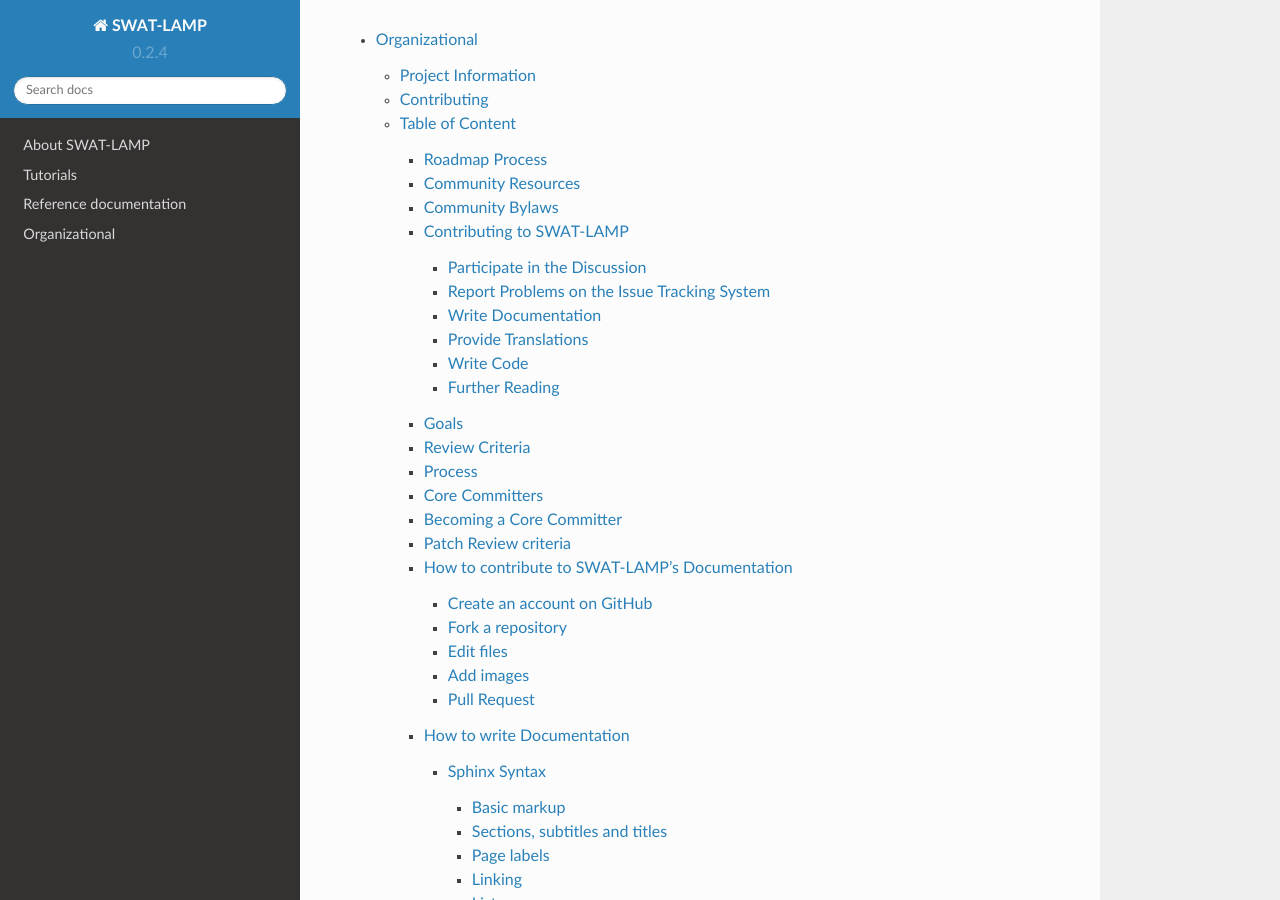
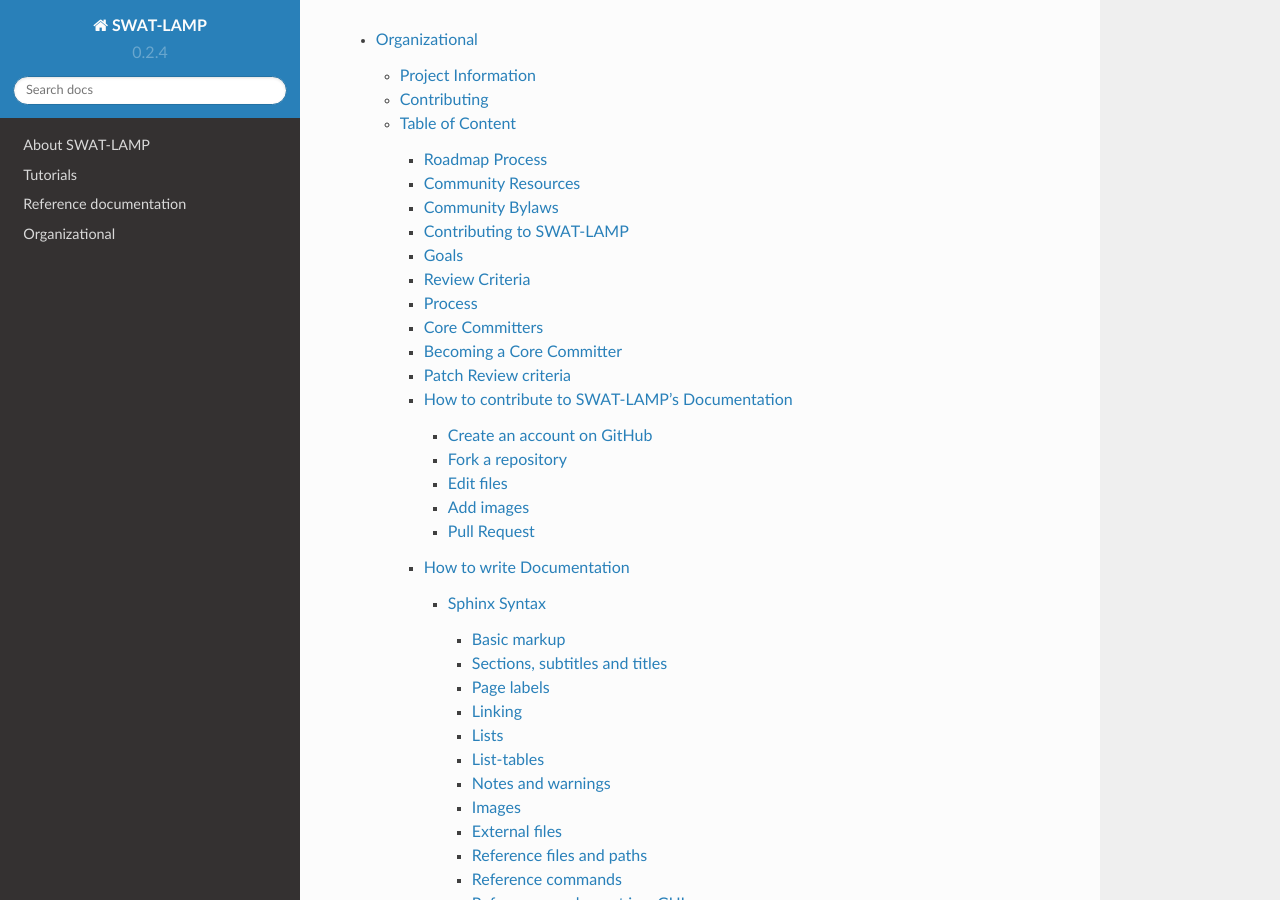
Before and after one commit to mehmadi/SWAT-LAMP-Doc, a Sphinx documentation site: the page built from docs/index.txt, in a window 1280 px wide and 900 px high, scrolled down 1257 px. Built offline with Sphinx 7.4.7 and the Read the Docs theme 2.0.0, drawn with Linux system fonts in a browser that asks for light colours; pages that are not in the unit, such as notebooks, are missing from menus; some of the changed lines change nothing that is shown.

Commit message:
Update index.txt

```diff
--- a/docs/organizational/contribute/index.txt
+++ b/docs/organizational/contribute/index.txt
@@ -3,72 +3,3 @@
 =======================
 Contributing to SWAT-LAMP
 =======================
-
-.. warning:: This section is freely adapted from the official `GitHub guides <https://guides.github.com>`_.
-
-If you are interested in helping us to make SWAT-LAMP, there are many ways to do so.
-
-Participate in the Discussion
------------------------------
-
-SWAT-LAMP has a mailing list (https://groups.google.com/d/forum/SWAT-LAMP-users) where users can ask and answer questions about the software.
-There are also IRC chats on Gitter where users (https://gitter.im/SWAT-LAMP/general) and developers (https://gitter.im/SWAT-LAMP) can discuss SWAT-LAMP in real time.
-Sometimes users also post interesting tips for managing sites running SWAT-LAMP.
-If you want to help out with SWAT-LAMP, one easy way is to sign up for the mailing list and help answer questions.
-
-Report Problems on the Issue Tracking System
---------------------------------------------
-
-Informative bug reports are a key part of the bug fixing process, so if you do run into a problem with SWAT-LAMP, please don't hesitate to report it on our bug tracker, available online at http://github.com/SWAT-LAMP/SWAT-LAMP/issues.
-Useful information for bug reports includes:
-
-  * What were you doing when the bug occurred?
-    Does the problem occur every time you do that, or only occasionally?
-  * What were you expecting to happen?
-    What happened instead?
-  * What version of the software are you using?
-    Please also note any changes from the default configuration.
-  * If there is a data file involved in the bug (such as a Shapefile that doesn't render properly), please consider including it in the bug report.
-    Be aware that not all data files are freely distributable.
-
-To help SWAT-LAMP to better address the issue you can tag the ticket with one or more lables
-that you can find on the side column.
-
-Write Documentation
--------------------
-
-SWAT-LAMP's documentation can always use improvement - there are always more questions to be answered.
-For managing contributions to the manual, SWAT-LAMP uses a process similar to that used for managing the code itself.
-The documentation is generated from source files in the `docs/` directory within the SWAT-LAMP source repository.
-See http://sphinx.pocoo.org/ for more information on the documentation system SWAT-LAMP uses.
-
-If you want to learn more about contributing to the documentation, please go ahead to the "`How to contribute to SWAT-LAMP's Documentation <http://docs.SWAT-LAMP.org/en/latest/organizational/contribute/contribute_to_documentation.html#contrib-docu>`_".
-SWAT-LAMP also have some guidelines to help with writing once you are set up "`How to write Documentation <http://docs.SWAT-LAMP.org/en/latest/organizational/contribute/documentation_guidelines.html#doc-guidelines>`_".
-
-Provide Translations
---------------------
-
-If SWAT-LAMP doesn't provide a user interface in your native language, consider contributing a new translation.
-To get started here are the instructions "`How to contribute to SWAT-LAMP's Translation <http://docs.SWAT-LAMP.org/en/latest/organizational/contribute/contribute_to_translation.html>`_".
-
-Write Code
-----------
-
-Of course since SWAT-LAMP is an open source project which encourages contributions of source code as well.
-If you are interested in making small changes, you can find an open ticket on http://github.com/SWAT-LAMP/SWAT-LAMP/issues, hack away, and get started on the "`Patch Review Process <http://docs.SWAT-LAMP.org/en/latest/organizational/contribute/review_criteria.html>`_".
-
-Further Reading
----------------
-
-:ref:`contrib_on_github`
-
-:ref:`work_with_github`
-
-:ref:`roadmap`
-
-.. toctree::
-   :hidden:
-
-   contrib_on_github
-   work_with_github
-   roadmap
```
